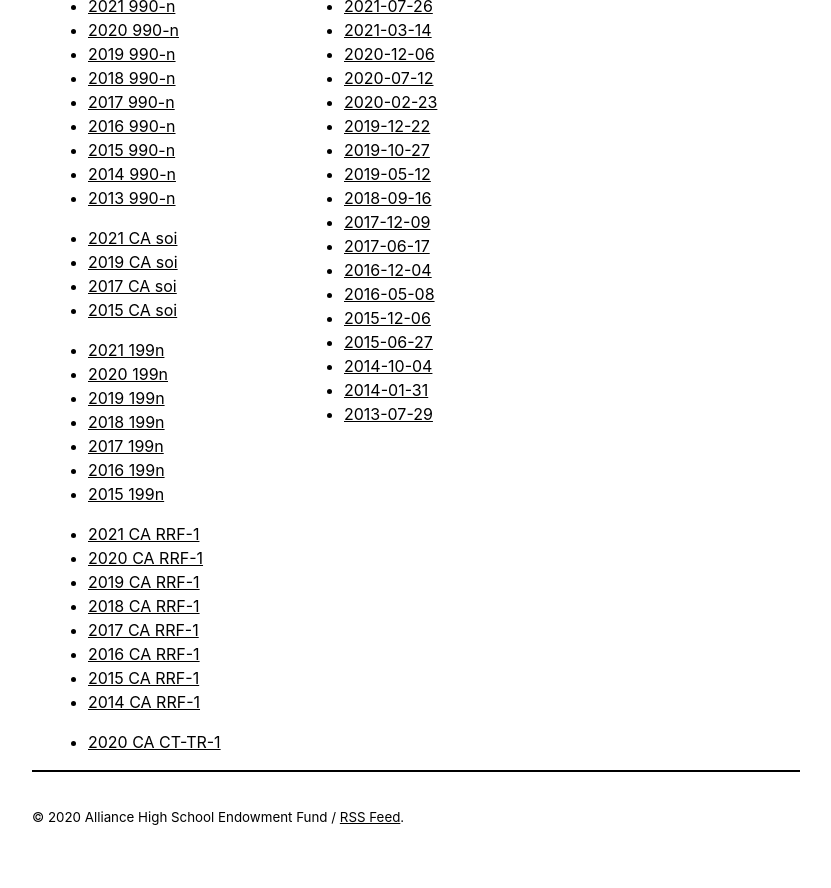
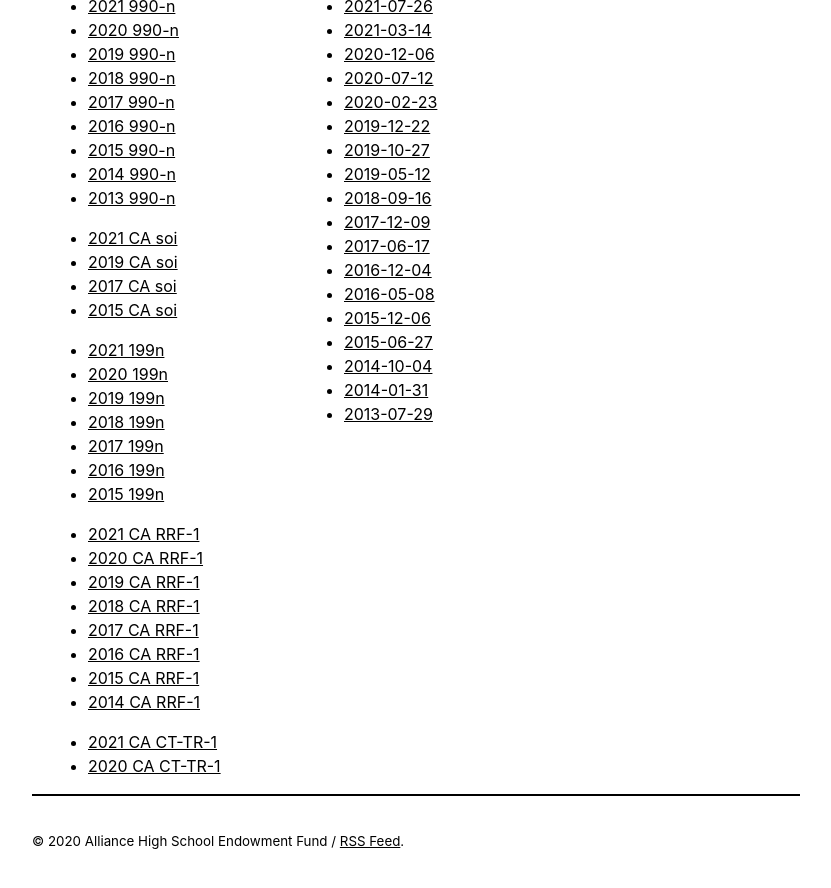
Before and after one commit to ahsef/ahsef.github.io, a Jekyll site: the page built from _pages/about.html, in a window 1280 px wide and 900 px high, scrolled down 1579 px. Shown: the top 888 px of the window, without its empty margins (224-1055 px from the left). Built offline with Jekyll 4.4.1, drawn with Linux system fonts in a browser that asks for light colours.

Commit message:
Add ca 2021 ct-tr-1

```diff
--- a/_pages/about.html
+++ b/_pages/about.html
@@ -138,6 +138,7 @@
         </ul>
 
         <ul>
+            <li><a href="/filings/2021-ca-ct-tr-1.pdf">2021 CA CT-TR-1</a></li>
             <li><a href="/filings/2020-ca-ct-tr-1.pdf">2020 CA CT-TR-1</a></li>
         </ul>
 
```
Also changed, not shown: 1 other file.
